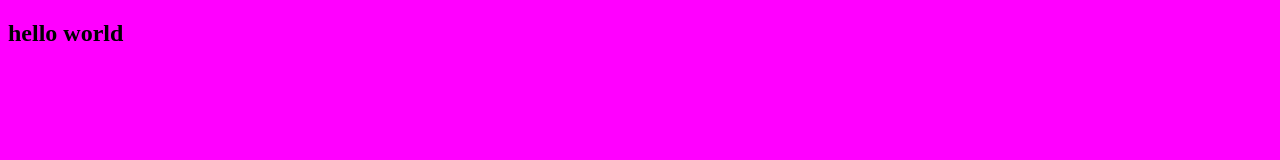
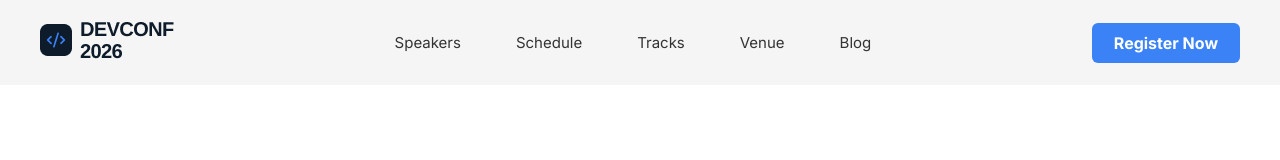
Before and after one commit to nusratjahantaifa63/b14-a1-devconf, a plain HTML site: page index.html in a window 1280 px wide. Drawn offline with Linux system fonts and the light colour scheme.

Commit message:
add navbar and header section

```diff
--- a/index.html
+++ b/index.html
@@ -4,9 +4,30 @@
     <meta charset="UTF-8">
     <meta name="viewport" content="width=device-width, initial-scale=1.0">
     <title>My Assignment Website</title>
+    <link rel="stylesheet" href="https://fonts.googleapis.com/css2?
+    family=Inter:wght@400;500;600;700&display=swap" rel="stylesheet">
     <link rel="stylesheet" href="./style.css">
 </head>
 <body>
-    <h2>hello world</h2>
+    <header>
+        <!-- navbar -->
+     <div class="navbar">
+        <div class="logo">
+            <img src="assets/logo.png" alt="">
+            </div>
+        <!-- Middle Links -->
+            <ul class="links">
+            <li>Speakers</li>
+            <li>Schedule</li>
+            <li>Tracks</li>
+            <li>Venue</li>
+            <li>Blog</li>
+            </ul>
+        <!-- Right side button -->
+            <a href="" class="btn">Register Now</a>
+
+     </div>
+
+    </header>
 </body>
 </html>
--- a/style.css
+++ b/style.css
@@ -1,3 +1,41 @@
-body{
-    background-color: fuchsia ;
+*{
+    margin: 0;
+    padding: 0;
+    font-family: 'Inter', sans-serif;
 }
+header{
+    background-color: whitesmoke;
+}
+.navbar{
+    background: whitesmoke;
+    padding: 18px 40px;
+    display: flex;
+    justify-content: space-between;
+    align-items: center;
+ }
+ .logo{
+    font-size: 20px;
+    font-weight: bold;
+ }
+ .links{
+    display: flex;
+    list-style: none;
+    gap: 25px;
+ }
+ .links li{
+    text-decoration: none;
+    color: #333;
+    margin: 0 15px;
+    font-size: 15px;
+ }
+ .links li:hover{
+    color: blue;
+ }
+ .btn{
+    background-color: rgb(59, 130, 246);
+    color: white;
+    padding: 10px 22px;
+    text-decoration: none;
+    border-radius: 6px;
+    font-weight: bold;
+ }
```
Also changed, not shown: assets/andrej.png (added), assets/banner.jpg (added), assets/demis.png (added), assets/footer-logo.png (added), assets/gary.png (added), assets/logo-mini.png (added), assets/logo.png (added), assets/mustafa.png (added).
